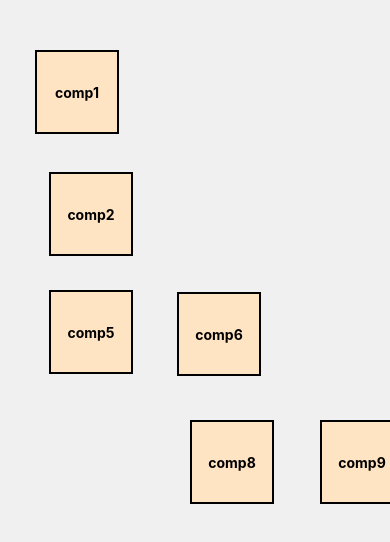
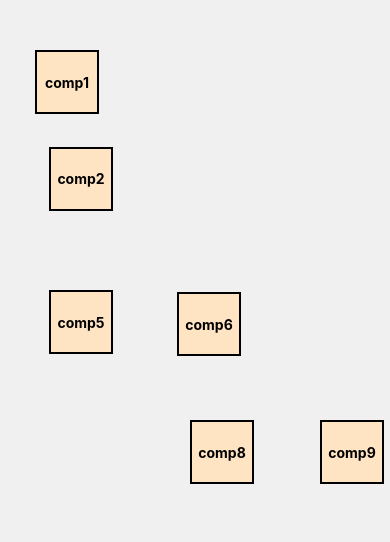
Before and after one commit to shiridisai-spec/Shirdi-sai-assignment, a React (Create React App) app: page / in a window 390 px wide. Shown: the top 542 px of the page. Built offline with nearby package versions, Linux system fonts and the light colour scheme.

Commit message:
ComponentGrid changes!

```diff
--- a/src/App.css
+++ b/src/App.css
@@ -83,3 +83,15 @@
   top: 370px;
   left: 320px;
 }
+
+@media (max-width: 768px) {
+  .components-container {
+    width: 100%;
+    height: auto;
+  }
+
+  .component {
+    width: 60px;
+    height: 60px;
+  }
+}
--- a/src/ComponentGrid.js
+++ b/src/ComponentGrid.js
@@ -1,6 +1,7 @@
 import React, { useState } from 'react'
 
 const ComponentGrid = () => {
+  // The list of all the components
   const components = [
     { id: 1, label: 'comp1' },
     { id: 2, label: 'comp2' },
@@ -13,6 +14,7 @@ const ComponentGrid = () => {
     { id: 9, label: 'comp9' },
   ]
 
+  // Here I have defined a map which defines which components should be highlighted when a specific component is clicked
   const highlightMap = {
     1: [1, 2, 5, 6, 8, 9, 3, 4, 7],
     2: [2, 5, 6, 8, 9],
@@ -25,8 +27,10 @@ const ComponentGrid = () => {
     9: [9],
   }
 
+  // I have defined a state to track currently active components
   const [activeComponents, setActiveComponents] = useState([])
 
+  // The function to update active components based on the clicked component's ID
   const handleClick = (id) => {
     setActiveComponents(highlightMap[id] || [])
   }
```
